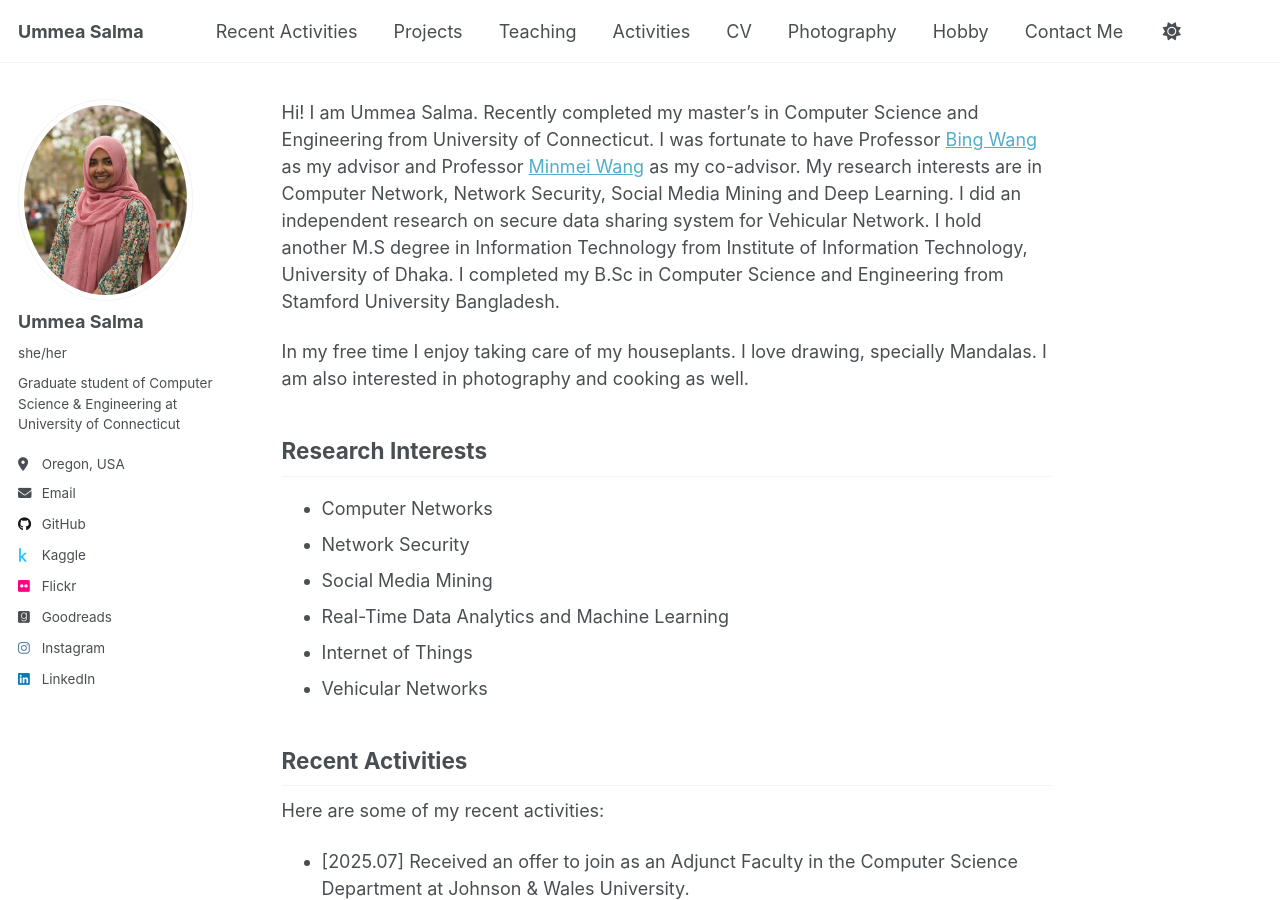
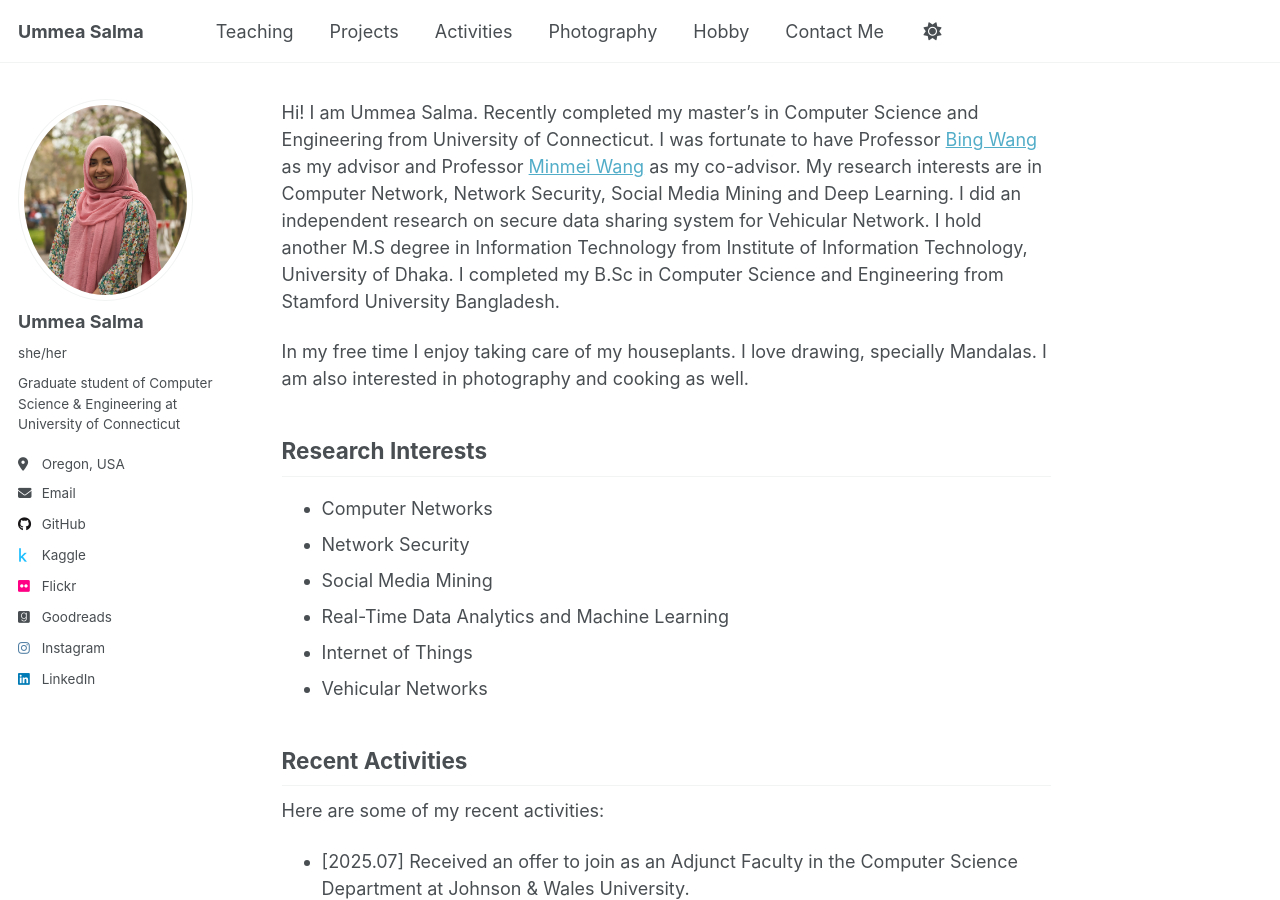
Before and after one commit to ummeasalma/ummeasalma.github.io, a Jekyll site: the page built from _pages/about.md, in a window 1280 px wide and 900 px high. Built offline with Jekyll 4.4.1, drawn with Linux system fonts in a browser that asks for light colours; a script that is not in the unit is left out.

Commit message:
Update navigation.yml

```diff
--- a/_data/navigation.yml
+++ b/_data/navigation.yml
@@ -8,20 +8,14 @@
 #      Markdown formatted page while the second is generated using JSON.
 
 main:
-  - title: "Recent Activities"
-    url: /recentactivities/
+  - title: "Teaching"
+    url: /teaching/
 
   - title: "Projects"
     url: /projects/
 
-  - title: "Teaching"
-    url: /teaching/
-
   - title: "Activities"
     url: /activities/
-
-  - title: "CV"
-    url: /cv/
 
   - title: "Photography"
     url: /photography/
```
